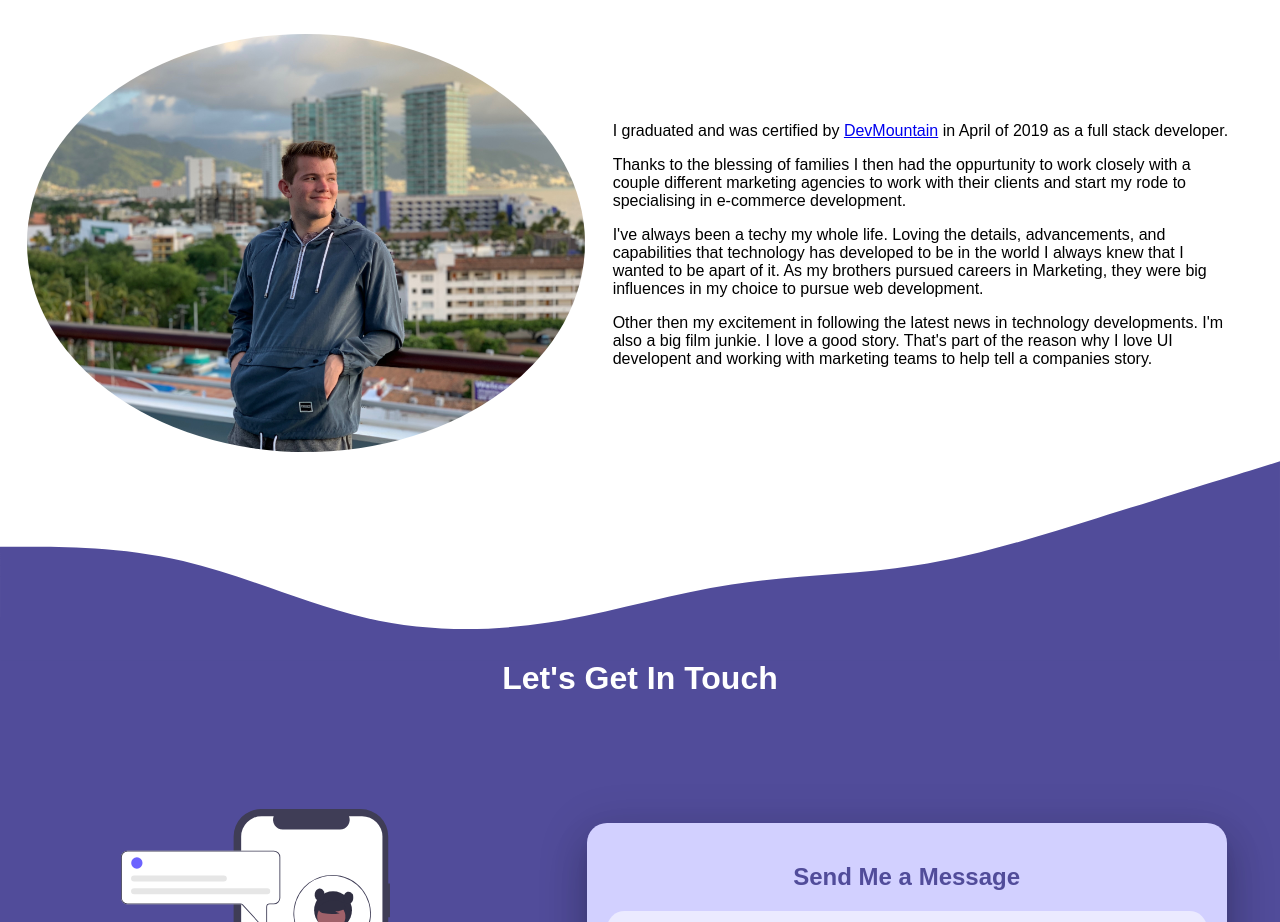
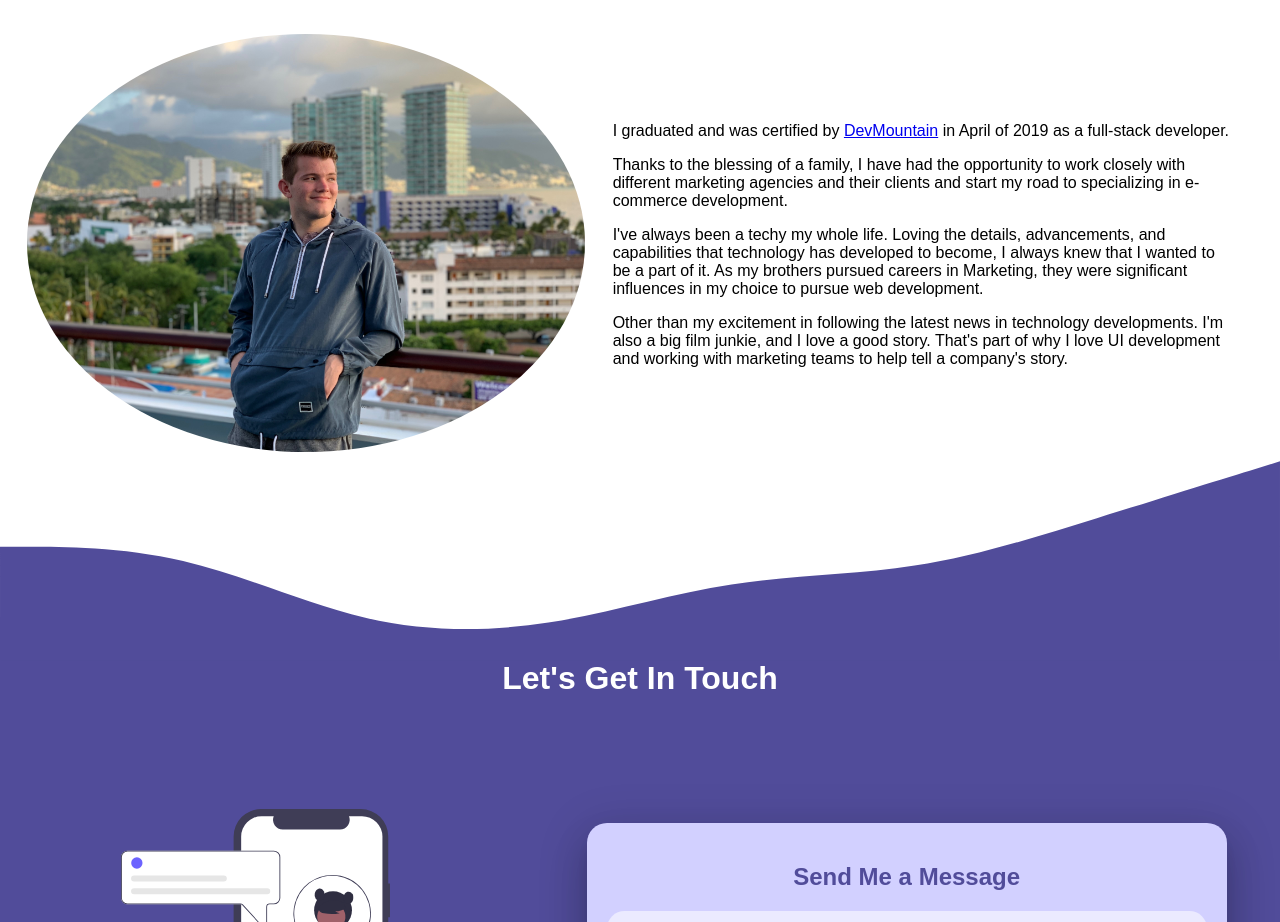
Before and after one commit to TylerSimmons212/web-portfolio, a React (Create React App) app: page / in a window 1280 px wide. Shown: the part 3700-4622 px from the top of the page. Built offline with nearby package versions, Linux system fonts and the light colour scheme.

Commit message:
Update About.js

```diff
--- a/src/Components/AboutMe_Eduation/About.js
+++ b/src/Components/AboutMe_Eduation/About.js
@@ -12,10 +12,10 @@ function About () {
                 <img src={selfimg} alt="selfimg" />
             </div>
                 <section className="about-text">
-                    <p>I graduated and was certified by <a href="https://devmountain.com" target="_blank" >DevMountain</a> in April of 2019 as a full stack developer.</p>
-                    <p>Thanks to the blessing of families I then had the oppurtunity to work closely with a couple different marketing agencies to work with their clients and start my rode to specialising in e-commerce development.</p>
-                    <p>I've always been a techy my whole life. Loving the details, advancements, and capabilities that technology has developed to be in the world I always knew that I wanted to be apart of it. As my brothers pursued careers in Marketing, they were big influences in my choice to pursue web development. </p>
-                    <p>Other then my excitement in following the latest news in technology developments. I'm also a big film junkie. I love a good story. That's part of the reason why I love UI developent and working with marketing teams to help tell a companies story. </p>
+                    <p>I graduated and was certified by <a href="https://devmountain.com" target="_blank" >DevMountain</a> in April of 2019 as a full-stack developer.</p>
+                    <p>Thanks to the blessing of a family, I have had the opportunity to work closely with different marketing agencies and their clients and start my road to specializing in e-commerce development.</p>
+                    <p>I've always been a techy my whole life. Loving the details, advancements, and capabilities that technology has developed to become, I always knew that I wanted to be a part of it. As my brothers pursued careers in Marketing, they were significant influences in my choice to pursue web development.</p>
+                    <p>Other than my excitement in following the latest news in technology developments. I'm also a big film junkie, and I love a good story. That's part of why I love UI development and working with marketing teams to help tell a company's story. </p>
                 </section>
             </div>
         </div>
```
